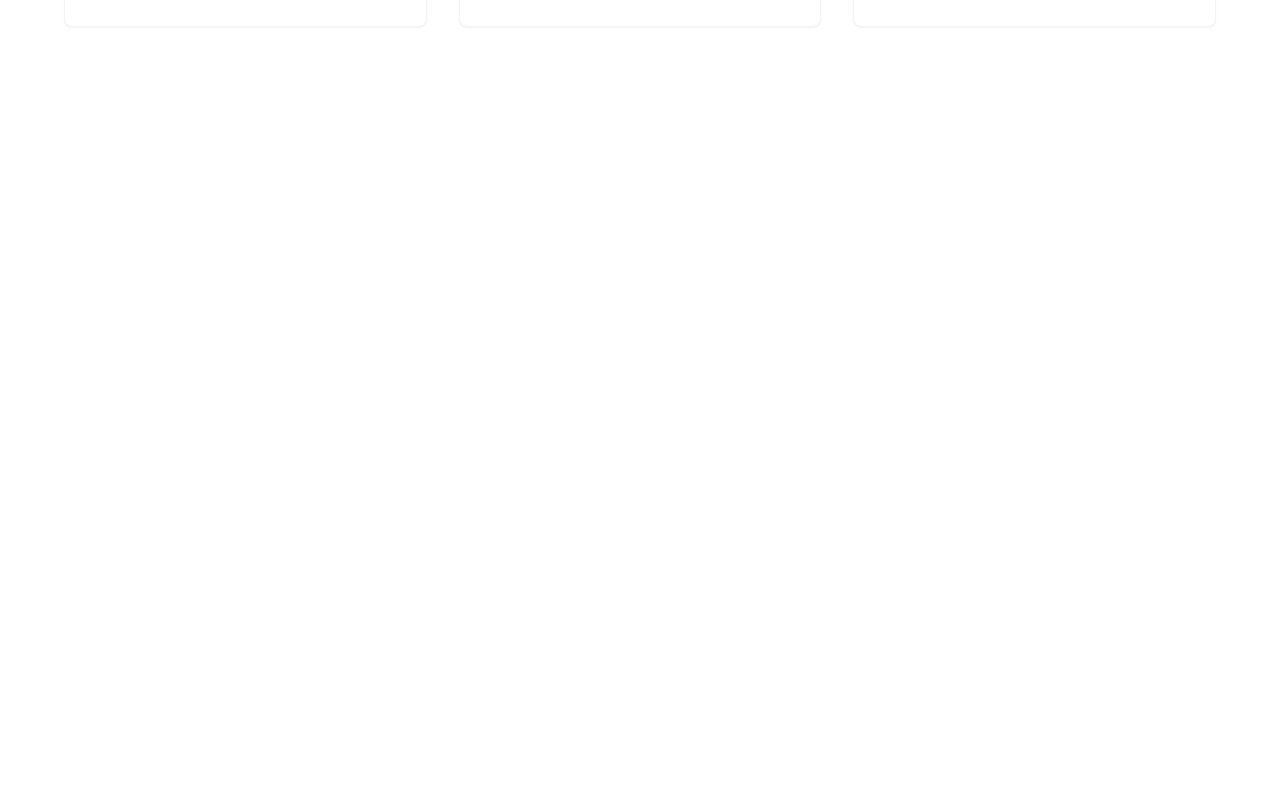
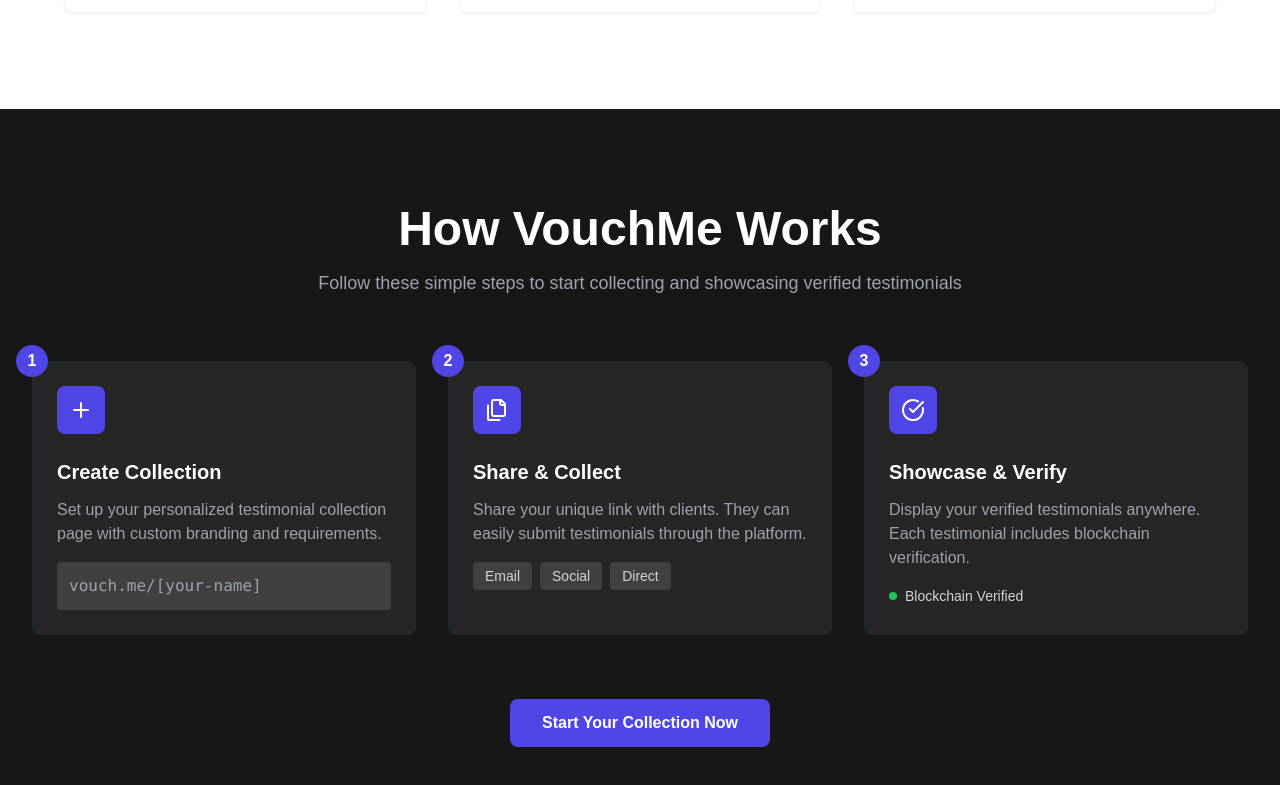
Before and after one commit to Saunakghosh10/VouchMe, a Next.js app in the folder web/: page / in a window 1280 px wide. Shown: the part 1629-2414 px from the top of the page. Before the commit the page ends 1752 px from the top, so only its background shows below. Built offline with nearby package versions, Linux system fonts and the light colour scheme.

Commit message:
add HowItWorks section

```diff
--- a/web/src/app/page.tsx
+++ b/web/src/app/page.tsx
@@ -2,6 +2,7 @@ import HeroSection from "@/components/LandingPage/HeroSection";
 import Navbar from "@/components/LandingPage/Navbar";
 import TestimonialsSection from "@/components/LandingPage/TestimonialSection";
 import FeaturesSection from "@/components/LandingPage/FeaturesSection";
+import HowItWorks from "@/components/LandingPage/HowItWorks";
 
 export default function Home() {
   return (
@@ -10,6 +11,7 @@ export default function Home() {
       <HeroSection />
       <TestimonialsSection />
       <FeaturesSection />
+      <HowItWorks />
     </main>
   );
 }
--- a/web/src/components/LandingPage/HeroSection.tsx
+++ b/web/src/components/LandingPage/HeroSection.tsx
@@ -1,6 +1,6 @@
 const HeroSection = () => {
   return (
-    <div className="h-auto pt-40 pb-20 md:pt-40 md:pb-48 bg-[#171717] flex flex-col items-center justify-center text-center px-4 py-16">
+    <div className="h-auto pt-20 pb-20 md:pb-48 bg-[#171717] flex flex-col items-center justify-center text-center px-4 py-16">
       <h1 className="text-3xl md:text-5xl font-bold text-white mb-8 max-w-3xl">
         Build Trust Through Verified Testimonials
       </h1>
--- /dev/null
+++ b/web/src/components/LandingPage/HowItWorks.tsx
@@ -0,0 +1,101 @@
+import React from "react";
+import { Plus, Files, CheckCircle } from "lucide-react";
+import { Card, CardContent } from "@/components/ui/card";
+
+const HowItWorks = () => {
+  const steps = [
+    {
+      number: "1",
+      icon: Plus,
+      title: "Create Collection",
+      description:
+        "Set up your personalized testimonial collection page with custom branding and requirements.",
+      additionalContent: (
+        <div className="mt-4 bg-[#404040] rounded p-3">
+          <code className="text-gray-400">vouch.me/[your-name]</code>
+        </div>
+      ),
+    },
+    {
+      number: "2",
+      icon: Files,
+      title: "Share & Collect",
+      description:
+        "Share your unique link with clients. They can easily submit testimonials through the platform.",
+      additionalContent: (
+        <div className="mt-4 flex gap-2">
+          <span className="bg-[#404040] px-3 py-1 rounded text-gray-300 text-sm">
+            Email
+          </span>
+          <span className="bg-[#404040] px-3 py-1 rounded text-gray-300 text-sm">
+            Social
+          </span>
+          <span className="bg-[#404040] px-3 py-1 rounded text-gray-300 text-sm">
+            Direct
+          </span>
+        </div>
+      ),
+    },
+    {
+      number: "3",
+      icon: CheckCircle,
+      title: "Showcase & Verify",
+      description:
+        "Display your verified testimonials anywhere. Each testimonial includes blockchain verification.",
+      additionalContent: (
+        <div className="mt-4 flex items-center gap-2">
+          <div className="w-2 h-2 bg-green-500 rounded-full"></div>
+          <span className="text-gray-300 text-sm">Blockchain Verified</span>
+        </div>
+      ),
+    },
+  ];
+
+  return (
+    <div className="bg-[#171717] text-white py-24 px-8">
+      <div className="max-w-7xl mx-auto">
+        <div className="text-center mb-16">
+          <h2 className="text-3xl md:text-5xl font-bold mb-4">
+            How VouchMe Works
+          </h2>
+          <p className="text-gray-400 text-xl md:text-lg font-medium">
+            Follow these simple steps to start collecting and showcasing
+            verified testimonials
+          </p>
+        </div>
+
+        <div className="grid md:grid-cols-3 gap-8 mb-16">
+          {steps.map((step, index) => (
+            <div key={index} className="relative">
+              <div className="absolute -left-4 -top-4 w-8 h-8 rounded-full bg-indigo-600 flex items-center justify-center text-white font-semibold">
+                {step.number}
+              </div>
+              <Card className="bg-[#262626] border-gray-800 h-full">
+                <CardContent className="p-6">
+                  <div className="mb-6">
+                    <div className="bg-indigo-600 w-12 h-12 rounded-lg flex items-center justify-center">
+                      <step.icon size={24} className="text-white" />
+                    </div>
+                  </div>
+                  <h3 className="text-xl font-semibold mb-3 text-white">
+                    {step.title}
+                  </h3>
+                  <p className="text-gray-400 mb-4">{step.description}</p>
+                  {step.additionalContent}
+                </CardContent>
+              </Card>
+            </div>
+          ))}
+        </div>
+
+        <div className="text-center">
+          <button className="px-8 py-3 bg-indigo-600 hover:bg-indigo-700 text-white rounded-lg  transition-colors font-bold">
+            Start Your Collection Now
+          </button>
+        </div>
+      </div>
+    </div>
+  );
+};
+
+export default HowItWorks;
--- a/web/src/components/LandingPage/Navbar.tsx
+++ b/web/src/components/LandingPage/Navbar.tsx
@@ -3,7 +3,7 @@ import Link from "next/link";
 
 const Navbar = () => {
   return (
-    <nav className="fixed top-0 left-0 right-0 bg-transparent z-50">
+    <nav className="block bg-[#171717]">
       <div className="max-w-7xl mx-auto px-4 sm:px-6 lg:px-8">
         <div className="flex justify-between items-center h-20">
           {/* Logo */}
--- a/web/src/components/LandingPage/TestimonialSection.tsx
+++ b/web/src/components/LandingPage/TestimonialSection.tsx
@@ -21,8 +21,8 @@ const TestimonialsSection = () => {
 
   return (
     <div className="bg-[#171717] text-white h-auto pb-24 md:pb-40 p-8">
-      <div className="max-w-6xl mx-auto">
-        <div className="grid lg:grid-cols-2 gap-12 items-center">
+      <div className="max-w-7xl mx-auto">
+        <div className="grid lg:grid-cols-2 gap-20 items-center">
           {/* Left Column */}
           <div className="space-y-6">
             <h1 className="text-3xl md:text-5xl font-bold">
```
